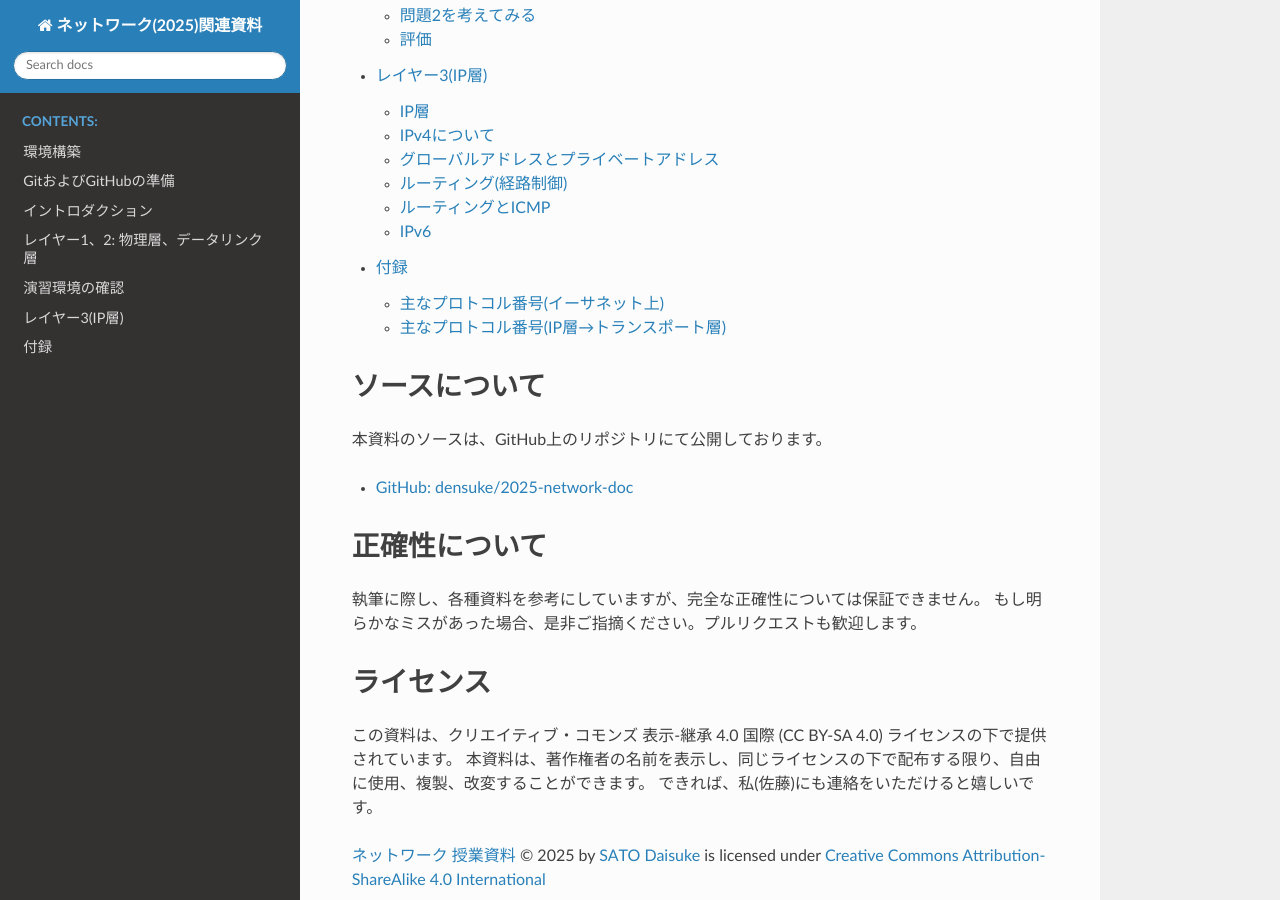
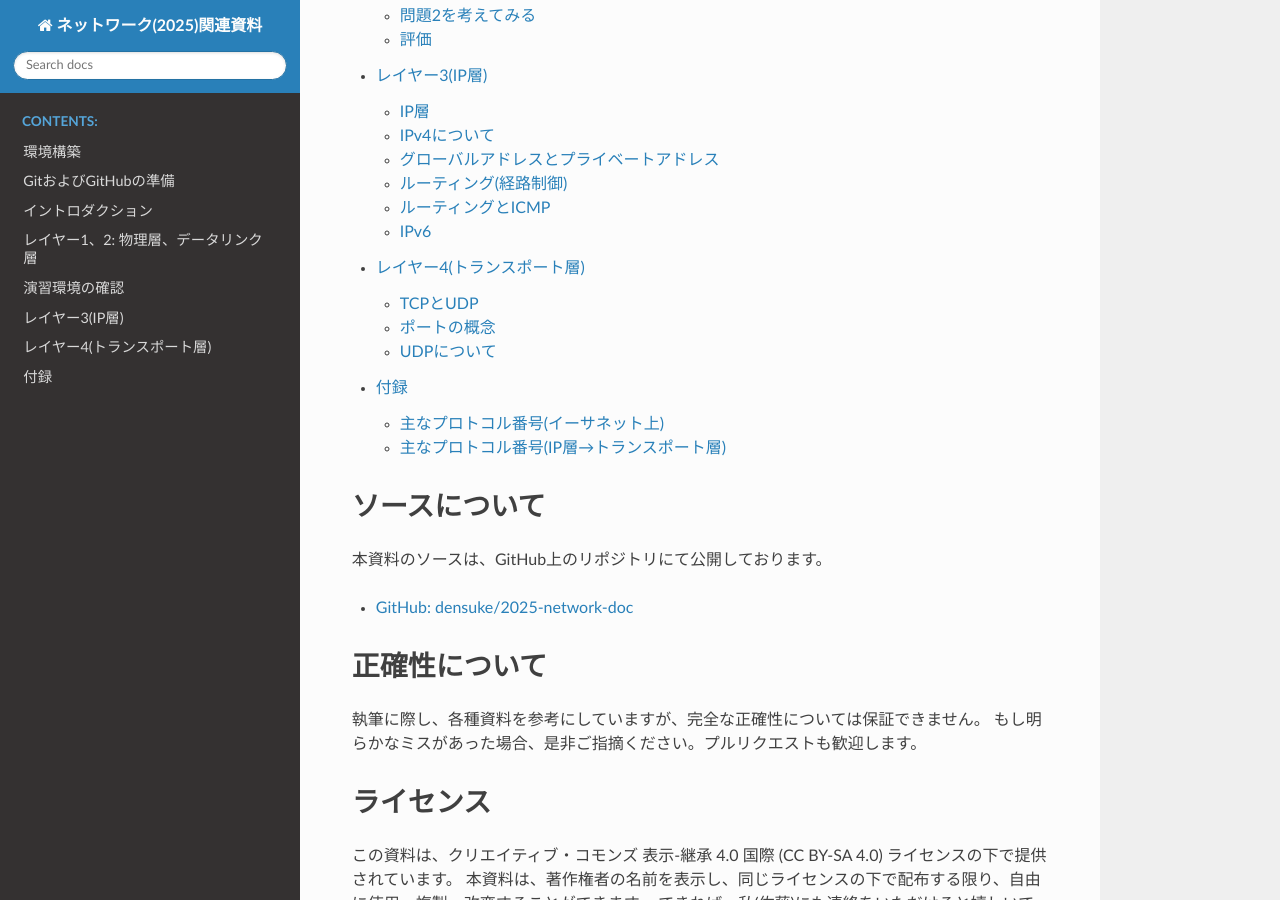
Before and after one commit to densuke/2025-network-doc, a Sphinx documentation site: the page built from source/index.rst, in a window 1280 px wide and 900 px high, scrolled down 1064 px. Built offline with Sphinx 7.4.7 and the Read the Docs theme 3.1.0, drawn with Linux system fonts in a browser that asks for light colours; pages that are not in the unit, such as notebooks, are missing from menus; some of the changed lines change nothing that is shown.

Commit message:
[WIP]トランスポートの書き始め

`````diff
--- a/source/index.rst
+++ b/source/index.rst
@@ -24,6 +24,7 @@
    w02-layer1/index.rst
    w03-testing/index.rst
    ip/index.rst
+   transport/index.rst
    appendix/index.rst
 
 ソースについて
--- /dev/null
+++ b/source/transport/index.rst
@@ -0,0 +1,12 @@
+レイヤー4(トランスポート層)
+=======================
+
+トランスポート層は、ネットワーク通信の信頼性と効率を確保するための重要な役割を果たします。この層では、データの送受信に関する制御やエラー検出、フロー制御などが行われます。
+注目すべきポイントとして、IP層(ネットワーク層)より下の層ではなかった「通信の信頼性」にたいするアプローチでしょう。
+
+.. toctree:: 目次
+   :maxdepth: 1
+
+   tcp-udp.md
+   port.md
+   udp.md
--- /dev/null
+++ b/source/transport/port.md
@@ -0,0 +1,93 @@
+# ポートの概念
+
+実際の通信において、ポートという概念が登場します。
+ローカルでのサーバー開発において、地味にトラブルの元にもなるため、ポートの概念の理解は重要です。
+
+## ポートとは?
+
+イーサネット(Wi-Fi)では、両者(自分と接続先)のことをMACアドレスで比較していました。
+IPでは、両者のことをIPアドレスで比較していました。
+このつながりで、トランスポート層ではポート番号が登場します。
+
+良くあるたとえでは『道路はIP』『車はポート』というものがあります。
+道路の存在により、2点間の通信経路が確立されています。その中を走る車が情報であり、車を見分けるために使っているのがポートという風に考えてみるといいでしょう。
+
+もうすこし具体的なところでは、以下のようになります。
+
+- IPではあくまで信号という形でデータが流れています
+- トランスポートでは、信号の中に『どのアプリケーションが受け取るべきか』という情報が含まれています
+
+このため、トランスポートのレベルでは、ポート番号を使ってアプリケーションを識別し、適切なアプリケーションにデータを届ける役割を果たしています。
+
+## ポート番号の範囲
+ポート番号は、0から65535までの範囲で指定されます。ポート番号には以下のような分類があります。
+- **ウェルノウンポート（0-1023）**: これらのポート番号は、特定のサービスやプロトコルに予約されています。例えば、HTTPはポート80、HTTPSはポート443、FTPはポート21などです。
+- **登録済みポート（1024-49151）**: これらのポート番号は、特定のアプリケーションやサービスに登録されており、一般的に使用されます。例えば、MySQLはポート3306、PostgreSQLはポート5432などです。
+- **動的ポート（49152-65535）**: これらのポート番号は、クライアントアプリケーションが一時的に使用するために割り当てられます。通常、クライアントがサーバーに接続する際に、動的に選択されます。別名として『エフェメラルポート』とも呼ばれます[^ephemeral][^rfc6056]。
+
+```{note}
+なお、ウェルノウンポートは、現代では『**システムポート**』と呼ばれているそうですが、佐藤は未だかつてその呼び方を見たことがありません。
+```
+
+[^ephemeral]: エフェメラルポートは、英語で「一時的な」「揮発性のある」という意味を持つ言葉です。ポート番号が一時的に使用されることから、この名前が付けられています。
+
+## ポートは発信側だって使うことになる
+
+ポートについて「ああ、Webサーバーだと80番だよね」という感じで話を聞くことがありますが、80番ポートを使うということはトランスポートでの通信となるわけで、同レベルでの通信であれば自分の側にもポート番号が必要です。
+では、その『自分の使うポート番号』はどうやって決まるのでしょうか。
+
+このことに関しては、雑に2つに分類することができます。
+
+- 自分で決める
+- おまかせ(システムに決めてもらう)
+
+自分で決める場合、ポート番号を明示的に「この番号から発信する」と宣言することになります。
+ポート番号自体は前述の通り、0〜65535の範囲で指定できますが、『空いていれば使える』ため、他のアプリケーションが使用中のポートは使用できません。
+**ポート番号は早い者勝ち**というルールとなっているのです。
+この問題は、サーバーの開発を行うときに地味に効いてくる問題です。
+
+おまかせの場合、システムが自動的に空いているポート番号を選択してくれます。
+システム(OS)は通常、自分のシステム内で『現在使用中』のポート情報はビットマップ的に管理しています。
+そのため、空いているポート番号を効率的に見つけることができます。
+この場合、ポート番号はシステムが自動的に選択するため、開発者は特に意識する必要はありません。
+
+この時に「どのあたりのポート番号を拾いやすいか」については、OSの実装によって少し差が出ているようです。
+
+- Windowsの場合、49152〜65535の範囲から選択されることが多い(ポート数は16384)
+- Linuxの場合、32768〜60999の範囲から選択されることが多い(ポート数は28232、他より少し多い)
+- macOSの場合、49152〜65535の範囲から選択されることが多い(ポート数は16384)
+
+````{note}
+各OSの範囲は以下の方法で確認できます。
+
+
+### Windowsの場合
+
+```pwsh
+PS> netsh int ipv4 show dynamicport tcp
+プロトコル tcp の動的ポートの範囲
+---------------------------------
+開始ポート      : 49152
+ポート数        : 16384
+```
+
+### Linuxの場合
+
+```bash
+$ cat /proc/sys/net/ipv4/ip_local_port_range
+32768   60999
+```
+
+### macOSの場合
+
+```zsh
+% sysctl net.inet.ip.portrange.first
+net.inet.ip.portrange.first: 49152
+% sysctl net.inet.ip.portrange.last
+net.inet.ip.portrange.last: 65535
+```
+
+こうやってみるLinuxだけずれている感じになりますが、過去からの経緯というものがあるのでしょう。
+````
+
+[^rfc6056]: RFC 6056は、エフェメラルポートの範囲に関する標準化文書であり、ポート番号の割り当てに関するガイドラインを提供しています。RFC 6056は、特に動的ポートの使用に関する推奨事項を含んでいます。この中では1024〜65535がエフェメラルポートの範囲として定義されています。定義はされていますが実際はかなり狭いです。これは現実的な使用状況を考慮した結果などが反映されていると考えてください。
--- /dev/null
+++ b/source/transport/tcp-udp.md
@@ -0,0 +1,60 @@
+# TCPとUDP
+
+私たちが使うインターネット上の通信は、その基盤としてTCPおよびUDPをトランスポートとして使用しています。
+
+## 概要
+
+IPの層までここまで簡単に見てきました。次はトランスポート層について見ていきましょう。
+トランスポート層は、アプリケーション層とネットワーク層の間に位置し、データの転送を管理します。ここでは、TCP（Transmission Control Protocol）とUDP（User Datagram Protocol）の2つの主要なプロトコルについて説明します。
+
+### TCP（Transmission Control Protocol）
+
+TCPは、信頼性の高い通信を提供するためのプロトコルです。以下の特徴があります。
+
+- **コネクション指向**: 通信を開始する前に、接続を確立する必要があります。これにより、データの送受信が確実に行われます。
+- **信頼性**: データの順序が保証され、パケットの損失や重複が検出され、再送信が行われます。
+
+### UDP（User Datagram Protocol）
+
+UDPは、信頼性よりも速度を重視したプロトコルです。以下の特徴があります。
+
+- **コネクションレス**: 接続を確立せずにデータを送信します。これにより、オーバーヘッドが削減され、迅速な通信が可能です。
+- **信頼性の低さ**: データの順序や到達確認は行われず、パケットの損失や重複が発生する可能性があります。
+
+### UDPの考え方について
+
+UDPは、速度を重視し、信頼性をその分落としています。この考え方は、通信性能が現代ほどよくなかったときであっても『とにかく余計なことしないで、速く送る』という考え方から来ています。
+しかし、実装上のものを考えるとこれはこれで理にかなっている部分があります。
+
+- データリンク層: イーサネットやWi-Fiでは、送ったデータが『きちんと届いたか』についてのチェックがほとんど行われていません
+- ネットワーク層: IPは、パケットの順序や到達確認を行いません。パケットが途中で失われることもあります。失われた場合にルーターがICMPにより通知をしてくれることがありますが、確実ではありません。
+
+つまり、トランスポート層におけるUDPは「送信確認を行わない」という意味では、データリンク層やネットワーク層の特性を引き継いでいるとも言えます。
+
+UDPは"User"と入っていますが、このユーザーは実際のところ利用者の立場ではなく **アプリケーションの開発者** を指していると考えてください。
+
+- 必要なことは自分(゠開発者)が行う
+- 余計なことをしてくれるな
+
+という考え方です。UDPは、アプリケーション開発者に対して、必要な機能を自分で実装する自由を与える一方で、信頼性の低さを受け入れることを要求します。
+
+### TCPの考え方について
+
+TCPはUDPに比べると『至れり尽くせり』な感じが強いです。
+
+- 接続の際に信頼性の高い通信を確立する
+- データの順序を保証する
+- パケットの損失や重複を検出し、再送信を行う
+- フロー制御を行い、ネットワークの輻輳を防ぐ
+
+といった具合に、トランスポート層としてのTCPは、信頼性の高い通信を実現するためのさまざまな機能を提供しています。
+実際の利用において多少の面倒な部分はありますが、その分通信内容の信頼性担保などを任せておけるようになります。
+
+### TCPとUDPの使い分け
+
+TCPとUDPは、それぞれ異なる用途に適しています。以下のような使い分けが一般的です。
+
+- **TCP**: 信頼性が重要なアプリケーション（例: ウェブブラウジング、電子メール、ファイル転送など）で使用されます。データの順序や完全性が保証されるため、重要な情報の送受信に適しています。
+- **UDP**: リアルタイム性が求められるアプリケーション（例: オンラインゲーム、音声通話、ビデオストリーミングなど）で使用されます。データの順序や完全性が保証されないため、多少のパケット損失が許容される場合に適しています。
+
+その一方で、現代は『通信環境がそれなりに高速で安定している』という状況からか、UDPの利用が増えているの事実です。特にインターネット上の主要なプロトコルであるHTTPでは、HTTP/3という最新のバージョンにおいて、UDPを基盤としたQUICというプロトコルでの通信を行っています。
--- /dev/null
+++ b/source/transport/udp.md
@@ -0,0 +1,54 @@
+# UDPについて
+
+
+## UDPの概要
+
+UDPは"User Datagram Protocol"の略で、トランスポート層のプロトコルの一つです。UDPは、TCPと比較して以下のような特徴を持っています。
+
+- **コネクションレス**: UDPは、接続を確立せずにデータを送信します。これにより、オーバーヘッドが削減され、迅速な通信が可能です。
+- **信頼性の低さ**: データの順序や到達確認は行われず、パケットの損失や重複が発生する可能性があります。UDPは、信頼性よりも速度を重視したプロトコルです。
+- **データグラム**: UDPは、データを「データグラム」として扱います。各データグラムは独立しており、順序が保証されません。
+
+データグラムとはある意味『データのかたまり』ぐらいで考えておけばかまいません。
+かたまりですので、分割は(この層では)発生しません。
+もし分割が必要というのであれば、その対応は『プロトコルの開発者』が行うべきものとして扱われます。
+
+実際はIP層においてパケットの分割が発生する可能性がありますが、UDPの層では意識することがありませんし、同時に「正確に元に戻るのか」の保証もありません(この辺りはTCPでは多少ですが対応が入ります)。
+
+UDPは、アプリケーション開発者に対して、必要な機能を自分で実装する自由を与える一方で、信頼性の低さを受け入れることを要求します。UDPは、リアルタイム性が求められるアプリケーション（例: オンラインゲーム、音声通話、ビデオストリーミングなど）で使用されます。また、データの順序や完全性が保証されないため、多少のパケット損失が許容されることを受け入れないといけません。
+
+
+## UDPのヘッダー構造
+
+UDPのヘッダーは『IPの層をそのまま引き上げたようなもの』と言われることがあります。
+どのような構造かというと、こうなっています。
+
+```{figure} images/udp.png
+
+UDPのヘッダー構造[^udp-header]
+```
+
+- 送信元のポート番号(16ビット、2オクテット)
+- 宛先のポート番号(16ビット、2オクテット)
+- 長さ(16ビット、2オクテット)
+- チェックサム(16ビット、2オクテット)
+
+ヘッダ部分は64ビット(8オクテット)の長さを持ちます。それ以降はペイロードとして上位層のデータを包み込む形です。
+通信制御用のフラグなどはほぼありません。
+信頼性部分についても、チェックサムがある程度です。
+
+
+[^udp-header]: 引用元: Wikipedia [User Datagram Protocol](https://ja.wikipedia.org/wiki/User_Datagram_Protocol)
+
+## UDPは『投げる』もの
+
+UDPでの通信の際、相手(主にサーバー)が存在するかについては実は気にしません。
+つまり事前の接続とかはUDPの規程には含まれておらず、単にデータを送信するだけです。
+
+Cライブラリのレベルで見ると、文字通り`sendto()`という関数を使って、宛先のアドレスとポート番号を指定してデータを送信します。そのため、相手が存在しない場合でもエラーにはなりません。
+ではどうやってエラーを判定するのか? それは単純に『**適当なタイムアウトを用意して、値が返ってこない**』という状況をエラーとします。
+
+そして、うける時(送信後に戻りパケットが必要なとき)は、自分が受信体勢に入っておく必要もあります。
+お互いに構えていないといけないというわけでもないことも重要です。
+
+このことからも、**データグラムを投げる**という感覚で理解しておくと良いでしょう。
`````
Also changed, not shown: source/transport/images/udp.png (added).
